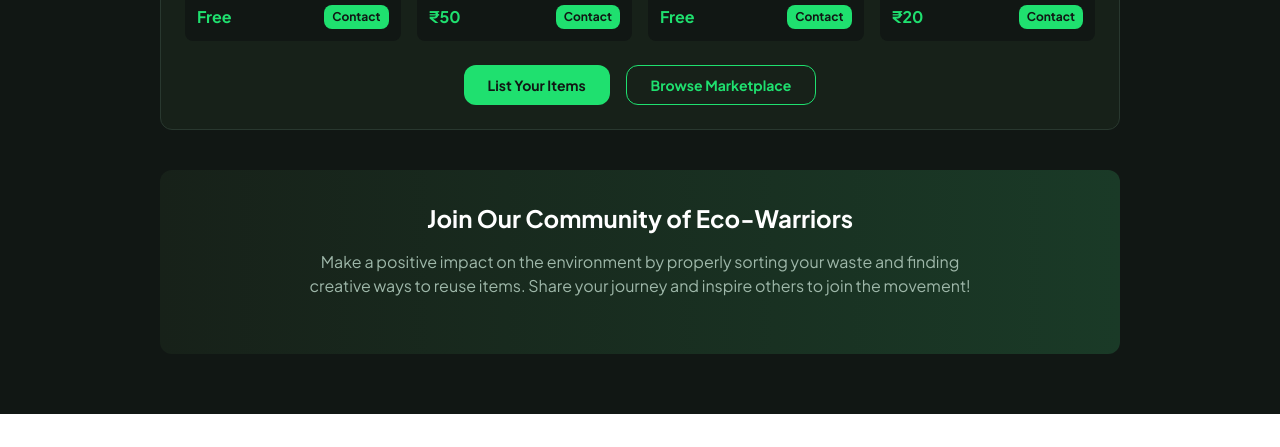
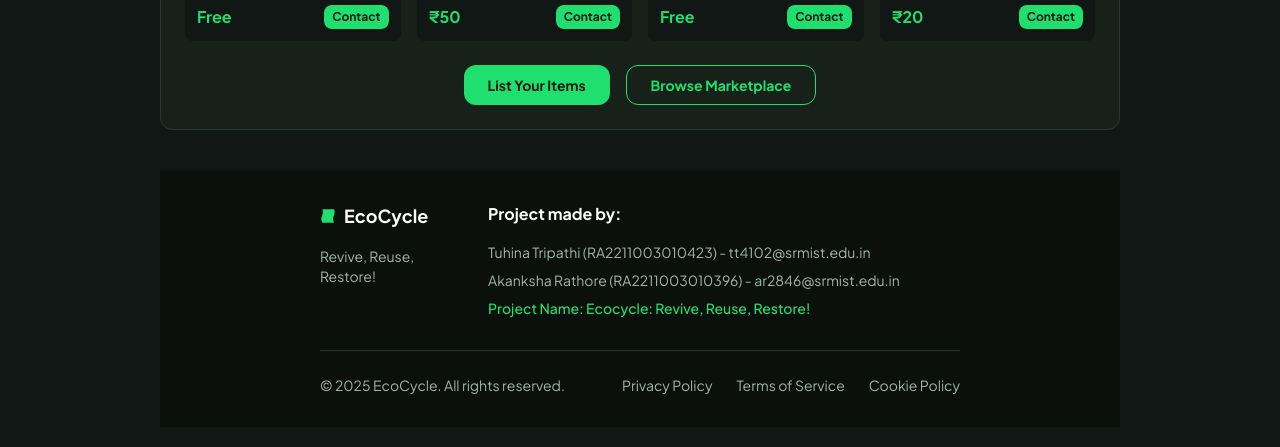
Before and after one commit to tuhinaww/EcoCycle, a plain HTML site: page frontend/wastesort.html in a window 1280 px wide. Shown: the part 2282-2729 px from the top of the page. Before the commit the page ends 2696 px from the top, so only its background shows below. Drawn offline with nearby package versions, Linux system fonts and the light colour scheme.

Commit message:
Add footer section with project details and copyright information in wastesort.html

```diff
--- a/frontend/wastesort.html
+++ b/frontend/wastesort.html
@@ -336,10 +336,41 @@
             </div>
 
             <!-- CTA Section -->
-            <div class="bg-gradient-to-r from-[#172119] to-[#1a3a27] rounded-xl p-8 text-center mb-10">
-              <h2 class="text-white text-2xl font-bold mb-4">Join Our Community of Eco-Warriors</h2>
-              <p class="text-[#9eb7a9] mb-6 max-w-2xl mx-auto">
-                Make a positive impact on the environment by properly sorting your waste and finding creative ways to reuse items.
-                Share your journey and inspire others to join the movement!
-              </p>
-              <div class="flex
+            <footer class="bg-[#0c100d] py-8 px-10 md:px-20 lg:px-40">
+              <div class="max-w-[960px] mx-auto">
+                <div class="grid grid-cols-1 md:grid-cols-4 gap-8">
+                  <div>
+                    <div class="flex items-center gap-2 mb-4">
+                      <div class="size-4">
+                        <svg viewBox="0 0 48 48" fill="none" xmlns="http://www.w3.org/2000/svg">
+                          <path
+                            d="M42.4379 44C42.4379 44 36.0744 33.9038 41.1692 24C46.8624 12.9336 42.2078 4 42.2078 4L7.01134 4C7.01134 4 11.6577 12.932 5.96912 23.9969C0.876273 33.9029 7.27094 44 7.27094 44L42.4379 44Z"
+                            fill="#1fe06f"
+                          ></path>
+                        </svg>
+                      </div>
+                      <h2 class="text-white text-lg font-bold">EcoCycle</h2>
+                    </div>
+                    <p class="text-[#9eb7a9] text-sm">Revive, Reuse, Restore!</p>
+                  </div>
+                  <div class="md:col-span-3">
+                    <h3 class="text-white font-bold mb-4">Project made by:</h3>
+                    <ul class="text-[#9eb7a9] text-sm space-y-2">
+                      <li>Tuhina Tripathi (RA2211003010423) - <a href="mailto:tt4102@srmist.edu.in" class="hover:text-[#1fe06f]">tt4102@srmist.edu.in</a></li>
+                      <li>Akanksha Rathore (RA2211003010396) - <a href="mailto:ar2846@srmist.edu.in" class="hover:text-[#1fe06f]">ar2846@srmist.edu.in</a></li>
+                      <li class="text-[#1fe06f] font-medium">Project Name: Ecocycle: Revive, Reuse, Restore!</li>
+                    </ul>
+                  </div>
+                </div>
+                <div class="border-t border-[#29382f] mt-8 pt-6 text-[#9eb7a9] text-sm flex flex-col md:flex-row justify-between items-center">
+                  <div class="mb-4 md:mb-0">© 2025 EcoCycle. All rights reserved.</div>
+                  <div class="flex gap-6">
+                    <a href="#" class="hover:text-[#1fe06f]">Privacy Policy</a>
+                    <a href="#" class="hover:text-[#1fe06f]">Terms of Service</a>
+                    <a href="#" class="hover:text-[#1fe06f]">Cookie Policy</a>
+                  </div>
+                </div>
+              </div>
+            </footer>
+    </body>
+    </html>
```
